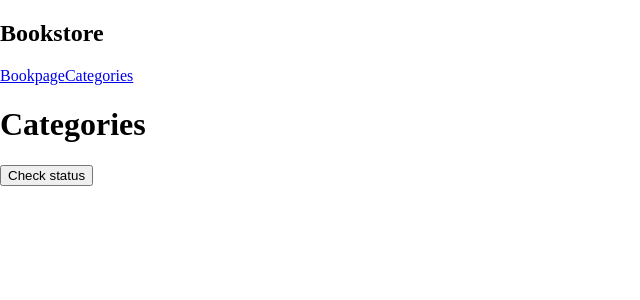
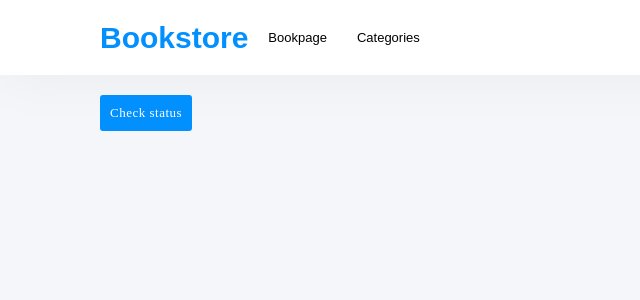
Before and after one commit to vflorin1995/Bookstore-React, a React (Create React App) app: page /categories in a window 1280 px wide. Shown: the top 300 px of the page, without its empty margins (0-640 px from the left). Built offline with nearby package versions, Linux system fonts and the light colour scheme.

Commit message:
Add styling

```diff
--- a/src/Modules/AddBooks.js
+++ b/src/Modules/AddBooks.js
@@ -19,16 +19,17 @@ const AddBook = () => {
   }
 
   return (
-    <>
+    <div className="add-book-form">
+      <h2 className="form-heading">ADD NEW BOOK</h2>
       <form onSubmit={(e) => { ana(e); }}>
-        <input onChange={(e) => setTitle(e.target.value)} placeholder="Title" required />
-        <input onChange={(e) => setAuthor(e.target.value)} className="author" placeholder="Author" required />
-        <select onChange={(e) => setOptionss(e.target.value)}>
+        <input className="titleInput" placeholder="Book title" onChange={(e) => setTitle(e.target.value)} required />
+        <input className="authorInput" placeholder="Book author" onChange={(e) => setAuthor(e.target.value)} required />
+        <select id="categories" onChange={(e) => setOptionss(e.target.value)}>
           {opti.map((opt) => <option key={opt} value={opt}>{opt}</option>)}
         </select>
-        <button type="submit">Add book</button>
+        <button className="primary-btn" type="submit">Add book</button>
       </form>
-    </>
+    </div>
   );
 };
 
--- a/src/Modules/Book.js
+++ b/src/Modules/Book.js
@@ -12,12 +12,37 @@ const Book = ({
   }
 
   return (
-    <>
-      <h2>{ title }</h2>
-      <h3>{ author }</h3>
-      <h4>{ category }</h4>
-      <button onClick={() => { remove(); }} type="button">Remove</button>
-    </>
+    <div className="book-card">
+      <div className="book-info">
+        <div className="info">
+          <h4 className="category">{category}</h4>
+          <h2 className="book-title">{title}</h2>
+          <h3 className="book-author">{author}</h3>
+        </div>
+        <div className="book-controls">
+          <button className="secondary-btn" type="button">Comments</button>
+          <button className="secondary-btn" onClick={() => { remove(); }} type="button">Remove</button>
+          <button className="secondary-btn" type="button">Edit</button>
+        </div>
+      </div>
+      <div className="progress-info">
+        <div className="progress-percentage">
+          <div className="circle-progress" />
+          <div className="percentage-div">
+            <span className="percentage">69%</span>
+            <span className="completed">Completed</span>
+          </div>
+        </div>
+        <div className="divider" />
+        <div className="progress-chapter">
+          <div className="progress">
+            <span className="current-chapter-title">CURRENT CHAPTER</span>
+            <span className="current-chapter">Chapter 16</span>
+          </div>
+          <button className="primary-btn update-progress" type="button">UPDATE PROGRESS</button>
+        </div>
+      </div>
+    </div>
   );
 };
 
--- a/src/Modules/BookList.js
+++ b/src/Modules/BookList.js
@@ -11,7 +11,8 @@ const Booklist = () => {
 
   const bookArr = useSelector((state) => state.book);
   return (
-    bookArr.map((b) => (
+    <div className="books-list">
+      {bookArr.map((b) => (
         <Book
           key={b.id}
           id={b.id}
@@ -19,7 +20,8 @@ const Booklist = () => {
           author={b.author}
           category={b.category}
         />
-    ))
+      ))}
+    </div>
   );
 };
 export default Booklist;
--- a/src/Modules/BookPage.js
+++ b/src/Modules/BookPage.js
@@ -2,11 +2,10 @@ import AddBook from './AddBooks';
 import Booklist from './BookList';
 
 const Bookpage = () => (
-  <>
-    <h1>Bookpage</h1>
+  <div className="book-list">
     <Booklist />
     <AddBook />
-  </>
+  </div>
 );
 
 export default Bookpage;
--- a/src/Modules/Categories.js
+++ b/src/Modules/Categories.js
@@ -9,11 +9,10 @@ const Categories = () => {
     dispatch(checkstatus());
   }
   return (
-    <>
-      <h1>Categories</h1>
-      <button onClick={() => check()} type="button">Check status</button>
-      <p>{statusMsg}</p>
-    </>
+    <div className="categories">
+      <button className="primary-btn" onClick={() => check()} type="button">Check status</button>
+      <p className="checkMsg">{statusMsg}</p>
+    </div>
   );
 };
 
--- a/src/Modules/Nav.js
+++ b/src/Modules/Nav.js
@@ -3,9 +3,9 @@ import { Link } from 'react-router-dom';
 function Nav() {
   return (
     <nav>
-      <h1>Bookstore</h1>
-      <Link to="/">Bookpage</Link>
-      <Link to="/categories">Categories</Link>
+      <h1 className="logo">Bookstore</h1>
+      <Link className="links" to="/">Bookpage</Link>
+      <Link className="links" to="/categories">Categories</Link>
     </nav>
   );
 }
--- a/src/index.css
+++ b/src/index.css
@@ -1,3 +1,323 @@
-body {
+:root {
+  --blue: #0290ff;
+  --black: #121212;
+  --grey: grey;
+  --pale-grey: #f5f6fa;
+  --genre-size: 0.875rem;
+  --book-title-size: 1.375rem;
+  --logo-size: 1.875rem;
+  --nav-link-size: 0.813rem;
+  --form-heading-size: 1.25rem;
+  --secondary-btn-color: #4386bf;
+  --robotoSlab: "Roboto Slab", serif;
+  --montserrat: "Montserrat", sans-serif;
+}
+
+* {
+  box-sizing: border-box;
+  padding: 0;
   margin: 0;
 }
+
+body {
+  background-color: var(--pale-grey);
+}
+
+button {
+  cursor: pointer;
+}
+
+nav {
+  display: flex;
+  flex-direction: row;
+  gap: 10px;
+  padding: 20px 100px;
+  align-items: center;
+  margin-bottom: 20px;
+  background: white;
+  box-shadow: 0 0 60px 0 rgba(0, 0, 0, 0.05);
+}
+
+.logo {
+  font-family: var(--montserrat);
+  font-size: var(--logo-size);
+  font-weight: bold;
+  color: var(--blue);
+}
+
+.links {
+  font-family: var(--montserrat);
+  font-size: var(--nav-link-size);
+  color: var(--black-two);
+  text-decoration: none;
+  padding: 10px;
+}
+
+main {
+  display: flex;
+  flex-direction: column;
+  gap: 20px;
+}
+
+.books-list {
+  display: flex;
+  flex-direction: column;
+  gap: 10px;
+  padding: 20px;
+}
+
+.book-card {
+  border-radius: 4px;
+  border: solid 1px #e8e8e8;
+  background-color: #fff;
+  padding: 2rem;
+  display: flex;
+  flex-direction: column;
+  gap: 20px;
+}
+
+.book-info {
+  display: flex;
+  flex-direction: column;
+  gap: 10px;
+}
+
+.category {
+  opacity: 0.5;
+  font-family: var(--montserrat);
+  font-size: 0.875rem;
+  font-weight: bold;
+  color: var(--black);
+}
+
+.book-title {
+  font-family: var(--robotoSlab);
+  font-size: 1.375rem;
+  font-weight: bold;
+  font-stretch: normal;
+  font-style: normal;
+  line-height: normal;
+  letter-spacing: -0.2px;
+  color: var(--black-two);
+}
+
+.book-author {
+  font-family: var(--robotoSlab);
+  font-size: 0.875rem;
+  font-weight: 300;
+  font-stretch: normal;
+  font-style: normal;
+  line-height: normal;
+  letter-spacing: normal;
+  color: var(--secondary-btn-color);
+}
+
+.book-controls {
+  display: flex;
+  gap: 20px;
+}
+
+.secondary-btn {
+  font-family: var(--robotoSlab);
+  font-size: 0.875rem;
+  font-weight: 300;
+  color: var(--secondary-btn-color);
+  background-color: transparent;
+  padding-right: 20px;
+  border: none;
+  border-right: solid 1px #e8e8e8;
+}
+
+.secondary-btn:last-child {
+  border-right: none;
+}
+
+.primary-btn {
+  border-radius: 3px;
+  background-color: #0290ff;
+  border: none;
+  font-family: var(--robotoSlab);
+  font-size: var(--nav-link-size);
+  font-weight: 300;
+  letter-spacing: 0.5px;
+  text-align: center;
+  padding: 10px;
+  color: #fff;
+}
+
+.progress-info {
+  display: flex;
+  flex-direction: column;
+  gap: 10px;
+}
+
+.percentage-div {
+  display: flex;
+  flex-direction: column;
+}
+
+.progress-percentage {
+  display: flex;
+  gap: 10px;
+}
+
+.percentage {
+  font-family: var(--montserrat);
+  font-size: 2rem;
+  color: var(--black);
+}
+
+.completed {
+  opacity: 0.5;
+  font-family: var(--montserrat);
+  font-size: var(--genre-size);
+  color: var(--black);
+}
+
+.circle-progress {
+  width: 4.25rem;
+  height: 4.25rem;
+  border: 6px solid var(--blue);
+  border-radius: 50%;
+}
+
+.progress-chapter {
+  display: flex;
+  flex-direction: column;
+  gap: 20px;
+}
+
+.progress {
+  display: flex;
+  flex-direction: column;
+  gap: 10px;
+}
+
+.current-chapter-title {
+  opacity: 0.5;
+  font-family: var(--robotoSlab);
+  font-size: var(--nav-link-size);
+  font-weight: 300;
+  color: var(--black);
+}
+
+.current-chapter {
+  font-family: var(--robotoSlab);
+  font-size: 1rem;
+  font-weight: 300;
+  color: var(--black);
+}
+
+.add-book-form {
+  display: flex;
+  flex-direction: column;
+  gap: 20px;
+  padding: 2rem;
+}
+
+.form-heading {
+  font-family: var(--montserrat);
+  font-size: var(--form-heading-size);
+  font-weight: bold;
+  color: #888;
+}
+
+form {
+  display: flex;
+  flex-direction: column;
+  gap: 10px;
+}
+
+input {
+  border-radius: 4px;
+  border: solid 1px #e8e8e8;
+  background-color: #fff;
+  font-family: var(--montserrat);
+  font-size: 1rem;
+  color: var(--grey);
+  padding: 10px;
+}
+
+select {
+  border-radius: 4px;
+  border: solid 1px #e8e8e8;
+  background-color: #fff;
+  font-family: var(Montserrat);
+  font-size: 1rem;
+  color: var(--grey);
+  padding: 10px;
+}
+
+.categories {
+  display: flex;
+  flex-direction: column;
+  gap: 20px;
+  align-items: center;
+}
+
+@media screen and (min-width: 768px) {
+  main {
+    gap: 40px;
+  }
+
+  .divider {
+    opacity: 0.2;
+    border: solid 0.5px var(--grey);
+    height: 50px;
+  }
+
+  header {
+    flex-direction: row;
+    justify-content: flex-start;
+    gap: 30px;
+    margin: 0 0 2.375rem;
+    padding: 1.438rem 6.188rem 1.688rem 6.25rem;
+  }
+
+  .categories {
+    display: flex;
+    flex-direction: row;
+    gap: 20px;
+    margin: 0 6.188rem 0 6.25rem;
+  }
+
+  .books-list {
+    gap: 30px;
+    padding: 0;
+    margin: 0 6.188rem 0 6.25rem;
+    padding-bottom: 40px;
+    border-bottom: 1px solid #e8e8e8;
+  }
+
+  .book-card {
+    flex-direction: row;
+    align-items: center;
+    justify-content: space-between;
+  }
+
+  .progress-info {
+    flex-direction: row;
+    align-items: center;
+    flex: 1;
+    justify-content: space-evenly;
+  }
+
+  .book-info {
+    flex: 1;
+  }
+
+  .add-book-form {
+    padding: 0 6.188rem 6rem 6.25rem;
+  }
+
+  form {
+    flex-direction: row;
+    gap: 20px;
+  }
+
+  input,
+  select,
+  form > button {
+    flex: 1;
+  }
+}
--- a/src/redux/Books/allbooks.js
+++ b/src/redux/Books/allbooks.js
@@ -64,7 +64,6 @@ export const fetchBooks = () => async (dispatch) => {
       Object.keys(data).map((x, id) => indexes.push({
         id: x, title: values[id].title, author: values[id].author, category: values[id].category,
       }));
-      console.log(indexes);
       dispatch(getbooks(indexes));
     });
 };
@@ -85,7 +84,6 @@ export const addABook = (id, title, author, category) => async (dispatch) => {
 };
 
 export const removeABook = (id) => async (dispatch) => {
-  console.log(id);
   const object = { item_id: id };
   await fetch(`${URL}/${id}`, {
     method: 'DELETE',
```
Lines whose indentation alone changed are shown as unchanged.
